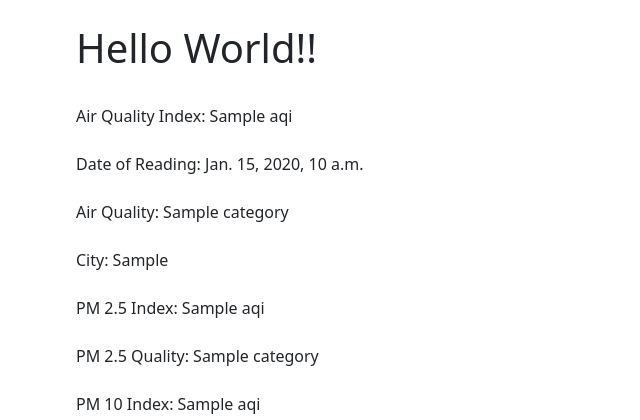
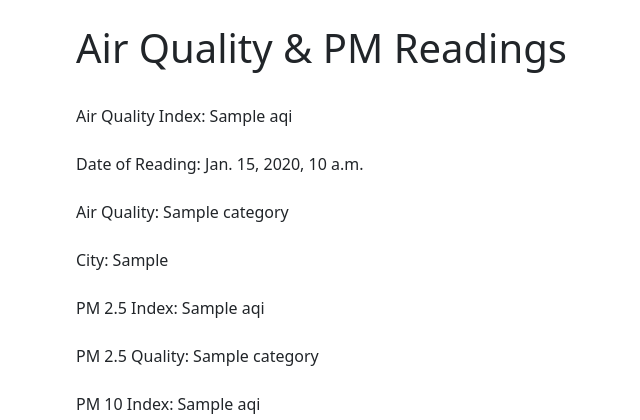
Before and after one commit to AndyBeattie/Python-Django-Weather, a Django app: template lookup/templates/home.html in a window 1280 px wide. Shown: the part 56-476 px from the top of the page, without its empty margins (6-646 px from the left). Run offline with Django 4.2, Linux system fonts and the light colour scheme; the template is opened without the code that fills it: most values are stand-ins (such as "Sample title", 1, 10 or a date in 2020).

```diff
--- a/lookup/templates/home.html
+++ b/lookup/templates/home.html
@@ -2,7 +2,7 @@
 
 {% block content %}
 
-<h1>Hello World!!</h1>
+<h1>Air Quality & PM Readings</h1>
 <br/>
 Air Quality Index: {{ api.0.AQI }} <br/> <br/>
 Date of Reading: {{ api.0.DateObserved }} <br/> <br/>
```
